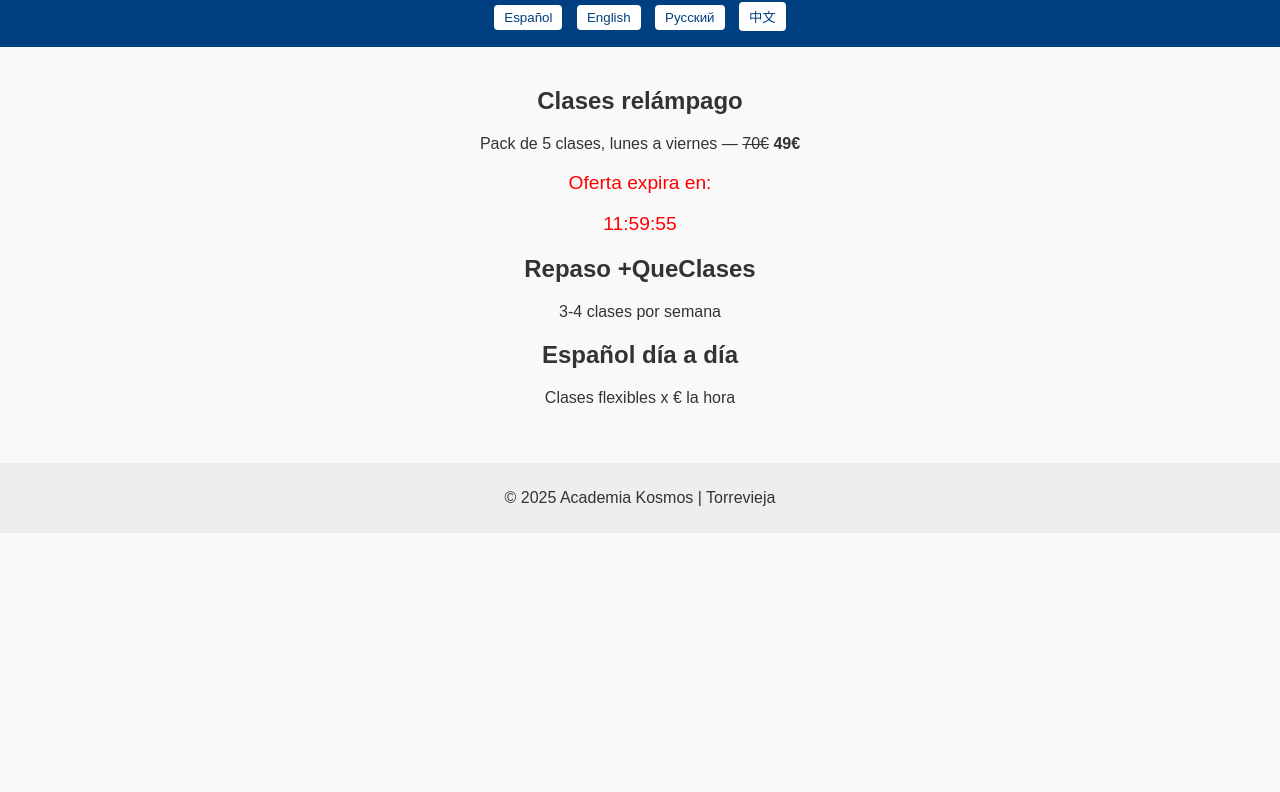
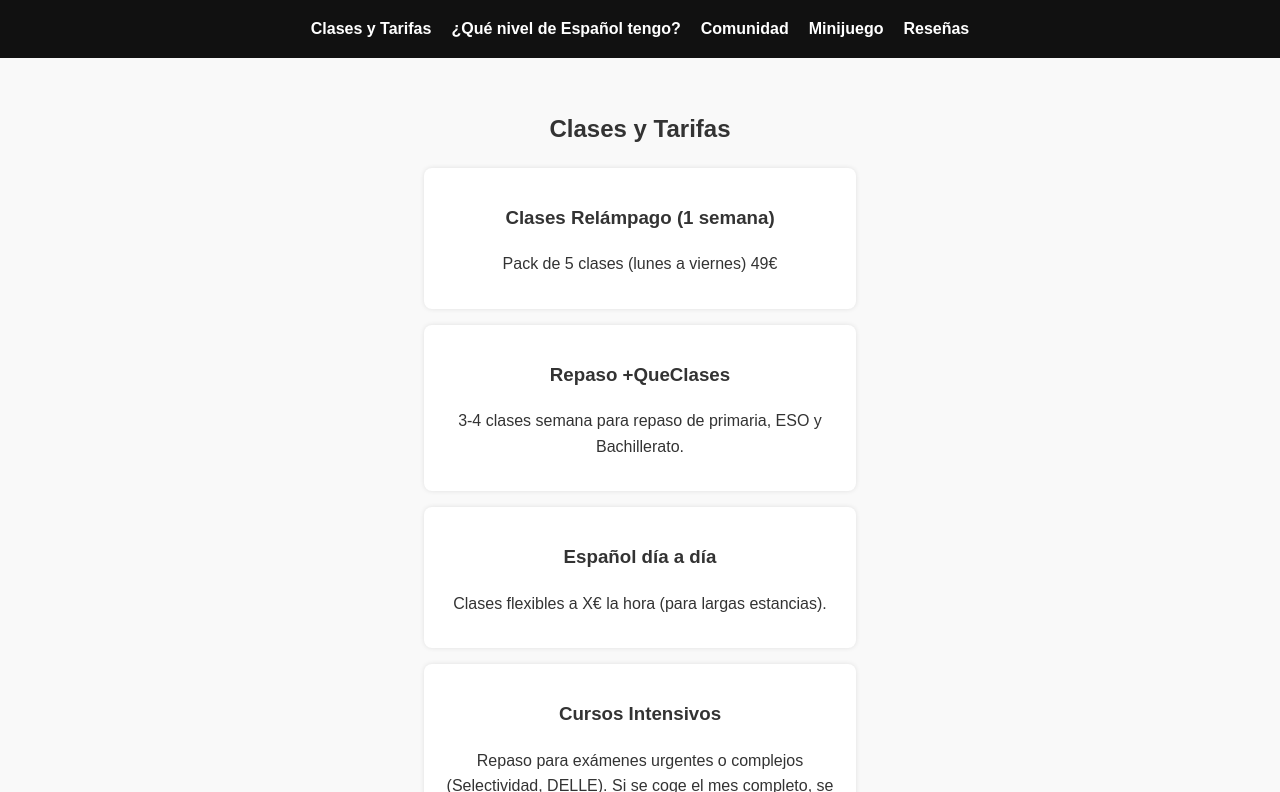
Before and after one commit to Matajari/academia2, a plain HTML site: page index.html in a window 1280 px wide. Shown: the part 94-886 px from the top of the page. Before the commit the page ends 800 px from the top, so only its background shows below. Drawn offline with Linux system fonts and the light colour scheme; files that its build step writes are made by us from their sources.

Commit message:
Add files via upload

```diff
--- a/index.html
+++ b/index.html
@@ -1,48 +1,87 @@
-
 <!DOCTYPE html>
 <html lang="es">
 <head>
     <meta charset="UTF-8">
     <meta name="viewport" content="width=device-width, initial-scale=1.0">
-  <title>Academia Kosmos - Clases y Tarifas</title>
-  <link rel="stylesheet" href="style.css">
+    <title>Academia Kosmos</title>
+    <link rel="stylesheet" href="css/style.css">
+    <script src="js/main.js" defer></script>
 </head>
 <body>
     <header>
-    <h1 id="title">Clases y tarifas</h1>
-    <div class="lang-buttons">
-      <button onclick="changeLang('es')">Español</button>
-      <button onclick="changeLang('en')">English</button>
-      <button onclick="changeLang('ru')">Русский</button>
-      <button onclick="changeLang('zh')">中文</button>
-    </div>
+        <h1>Academia Kosmos</h1>
+        <nav>
+            <ul>
+                <li><a href="#clases">Clases y Tarifas</a></li>
+                <li><a href="#nivel">¿Qué nivel de Español tengo?</a></li>
+                <li><a href="#comunidad">Comunidad</a></li>
+                <li><a href="#juego">Minijuego</a></li>
+                <li><a href="#reseñas">Reseñas</a></li>
+            </ul>
+        </nav>
     </header>
 
-  <main>
-    <section>
-      <h2 id="lightning-title">Clases relámpago</h2>
-      <p id="lightning-desc">Pack de 5 clases, lunes a viernes — <del>70€</del> <strong>49€</strong></p>
-      <div class="countdown">
-        <p>Oferta expira en:</p>
-        <span id="timer"></span>
+    <section id="clases">
+        <h2>Clases y Tarifas</h2>
+        <div class="tarifa">
+            <h3>Clases Relámpago (1 semana)</h3>
+            <p>Pack de 5 clases (lunes a viernes) <span class="precio">49€</span></p>
+        </div>
+        <div class="tarifa">
+            <h3>Repaso +QueClases</h3>
+            <p>3-4 clases semana para repaso de primaria, ESO y Bachillerato.</p>
+        </div>
+        <div class="tarifa">
+            <h3>Español día a día</h3>
+            <p>Clases flexibles a <span class="precio">X€</span> la hora (para largas estancias).</p>
+        </div>
+        <div class="tarifa">
+            <h3>Cursos Intensivos</h3>
+            <p>Repaso para exámenes urgentes o complejos (Selectividad, DELLE).
+            Si se coge el mes completo, se aplica la tarifa de "Español día a día".</p>
+        </div>
+        <div id="contador-oferta">
+            <p>¡Oferta limitada del 30%! Tiempo restante: <span id="countdown">24:00:00</span></p>
         </div>
     </section>
 
-    <section>
-      <h2 id="repaso-title">Repaso +QueClases</h2>
-      <p id="repaso-desc">3-4 clases por semana</p>
+    <section id="nivel">
+        <h2>¿Qué nivel de Español tengo?</h2>
+        <p>Descubre tu nivel con nuestro <a href="#juego">minijuego</a> y empieza desde A1 hasta B2.</p>
     </section>
 
-    <section>
-      <h2 id="daily-title">Español día a día</h2>
-      <p id="daily-desc">Clases flexibles x € la hora</p>
+    <section id="comunidad">
+        <h2>Comunidad</h2>
+        <p>Un lugar donde nuestros alumnos comparten dudas, preguntas y respuestas.</p>
+        <div class="post">
+            <h4>Olga (Rusia)</h4>
+            <p>¿Cuál es la diferencia entre "ser" y "estar"?</p>
+            <span>👍 12</span>
+        </div>
+        <div class="post">
+            <h4>Iván (Ucrania)</h4>
+            <p>Yo siempre uso "estar" pero creo que me equivoco, ¿me ayudáis?</p>
+            <span>👍 8</span>
+        </div>
     </section>
-  </main>
+
+    <section id="juego">
+        <h2>Minijuego</h2>
+        <p>Relaciona la imagen con la palabra correcta:</p>
+        <div id="game-area">
+            <!-- Aquí pondremos el minijuego -->
+        </div>
+    </section>
+
+    <section id="reseñas">
+        <h2>Reseñas</h2>
+        <blockquote>“Las clases relámpago me ayudaron a aprobar mis exámenes en solo una semana.” – Laura</blockquote>
+        <blockquote>“Gracias a la comunidad, practico español todos los días.” – Mark</blockquote>
+        <blockquote>“El minijuego es genial para aprender vocabulario.” – Anna</blockquote>
+    </section>
 
     <footer>
-    <p>© 2025 Academia Kosmos | Torrevieja</p>
+        <p>© 2025 Academia Kosmos</p>
     </footer>
-
-  <script src="script.js"></script>
 </body>
 </html>
--- a/style.css
+++ b/style.css
@@ -1,46 +1,63 @@
 
 body {
-  font-family: Arial, sans-serif;
-  background-color: #f9f9f9;
-  color: #333;
-  margin: 0;
-  padding: 0;
-  text-align: center;
+    margin: 0;
+    font-family: 'Arial', sans-serif;
+    background-color: #f9f9f9;
+    color: #333;
+    line-height: 1.6;
 }
 
 header {
-  background-color: #004080;
-  color: white;
-  padding: 1em;
+    background: #111;
+    color: white;
+    padding: 1rem;
+    text-align: center;
 }
 
-.lang-buttons {
-  margin-top: 1em;
+header nav ul {
+    list-style: none;
+    padding: 0;
+    margin: 0;
+    display: flex;
+    justify-content: center;
 }
 
-.lang-buttons button {
-  margin: 0 5px;
-  padding: 5px 10px;
-  border: none;
-  border-radius: 4px;
-  background-color: white;
-  color: #004080;
-  cursor: pointer;
+header nav ul li {
+    margin: 0 10px;
 }
 
-main {
-  padding: 20px;
+header nav ul li a {
+    color: white;
+    text-decoration: none;
+    font-weight: bold;
 }
 
-.countdown {
-  margin-top: 10px;
-  font-size: 1.2em;
-  color: red;
+section {
+    padding: 2rem;
+    text-align: center;
 }
 
-footer {
-  background-color: #eee;
-  text-align: center;
-  padding: 10px;
-  margin-top: 20px;
+.tarifa {
+    background: white;
+    margin: 1rem auto;
+    padding: 1rem;
+    border-radius: 8px;
+    box-shadow: 0 0 5px rgba(0,0,0,0.1);
+    width: 80%;
+    max-width: 400px;
 }
+
+#contador-oferta {
+    margin-top: 1rem;
+    font-weight: bold;
+    color: #e63946;
+}
+
+.post {
+    background: #fff;
+    margin: 0.5rem auto;
+    padding: 0.5rem;
+    width: 80%;
+    border-radius: 5px;
+    box-shadow: 0 0 5px rgba(0,0,0,0.1);
+}
```
Also changed, not shown: main.js (added, +13 -0 lines). Lines whose indentation alone changed are shown as unchanged.
